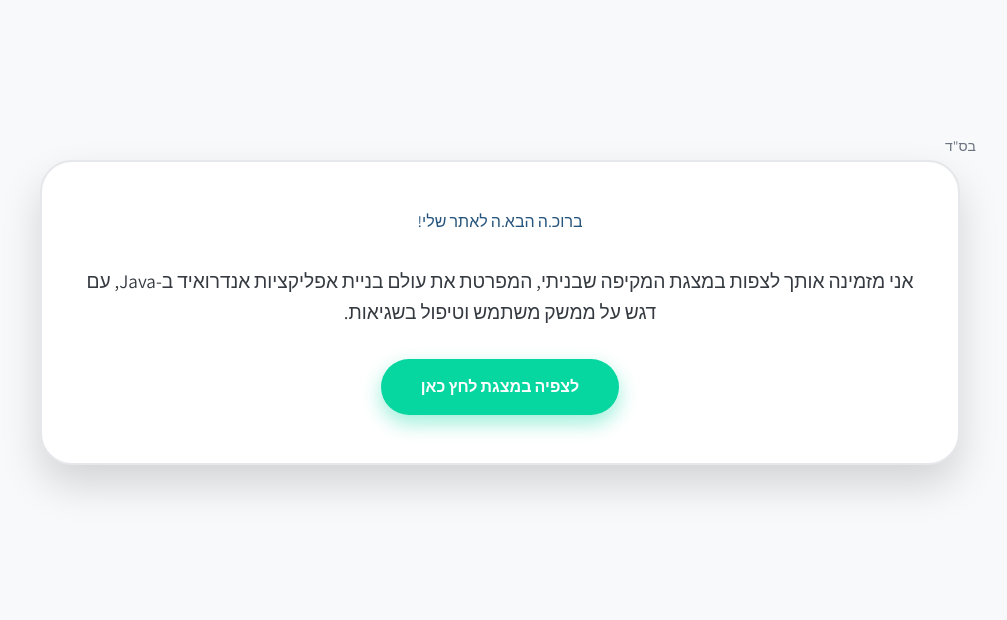
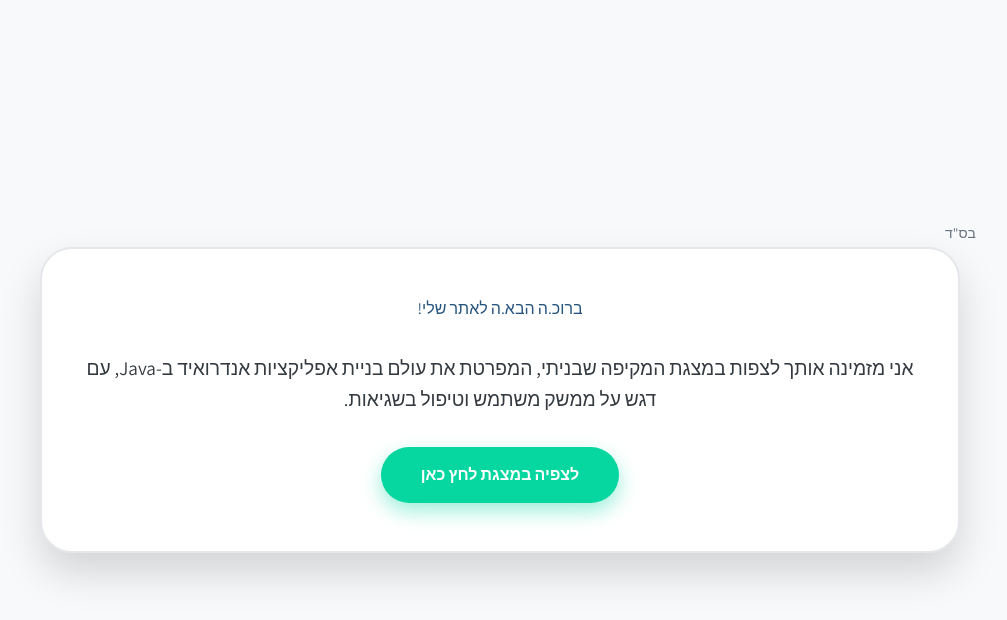
Before and after one commit to MORANHAI/moranyTask2commu, a plain HTML site: page index.html in a window 1280 px wide. Shown: the whole page, without its empty margins (140-1147 px from the left). Drawn offline with nearby package versions, Linux system fonts and the light colour scheme.

Commit message:
Update index.html

```diff
--- a/index.html
+++ b/index.html
@@ -46,9 +46,7 @@
             max-width: 1000px;
             width: 100%;
             text-align: center;
-             min-height: 70vh;
-            max-height: 90vh; /* Added max-height for enabling scroll on slides */
-            overflow-y: auto; /* Allow the wrapper itself to scroll if needed, though slides handle most overflow */
+
             position: relative; /* For absolute positioning of בס"ד */
         }
         h1 {
```
